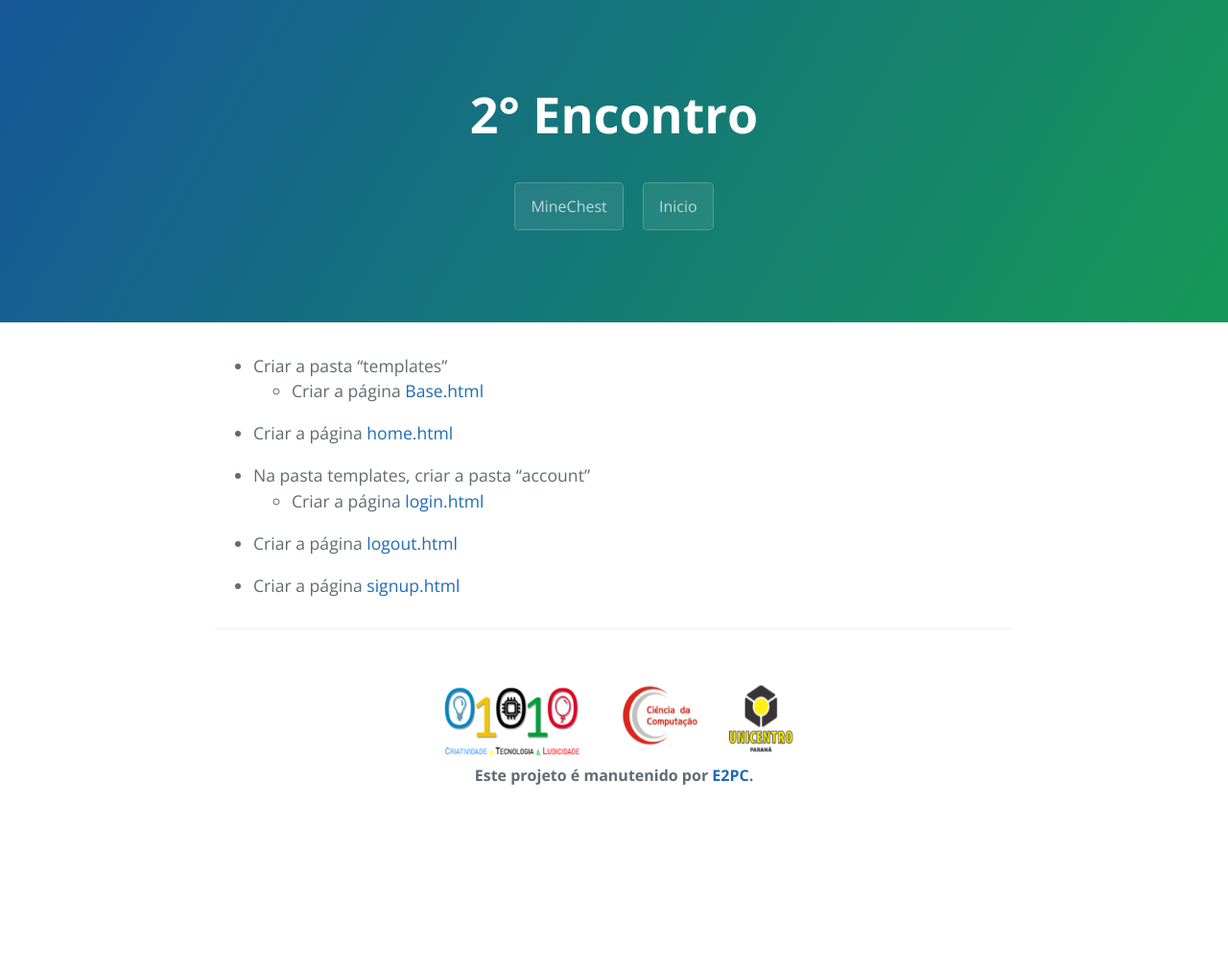
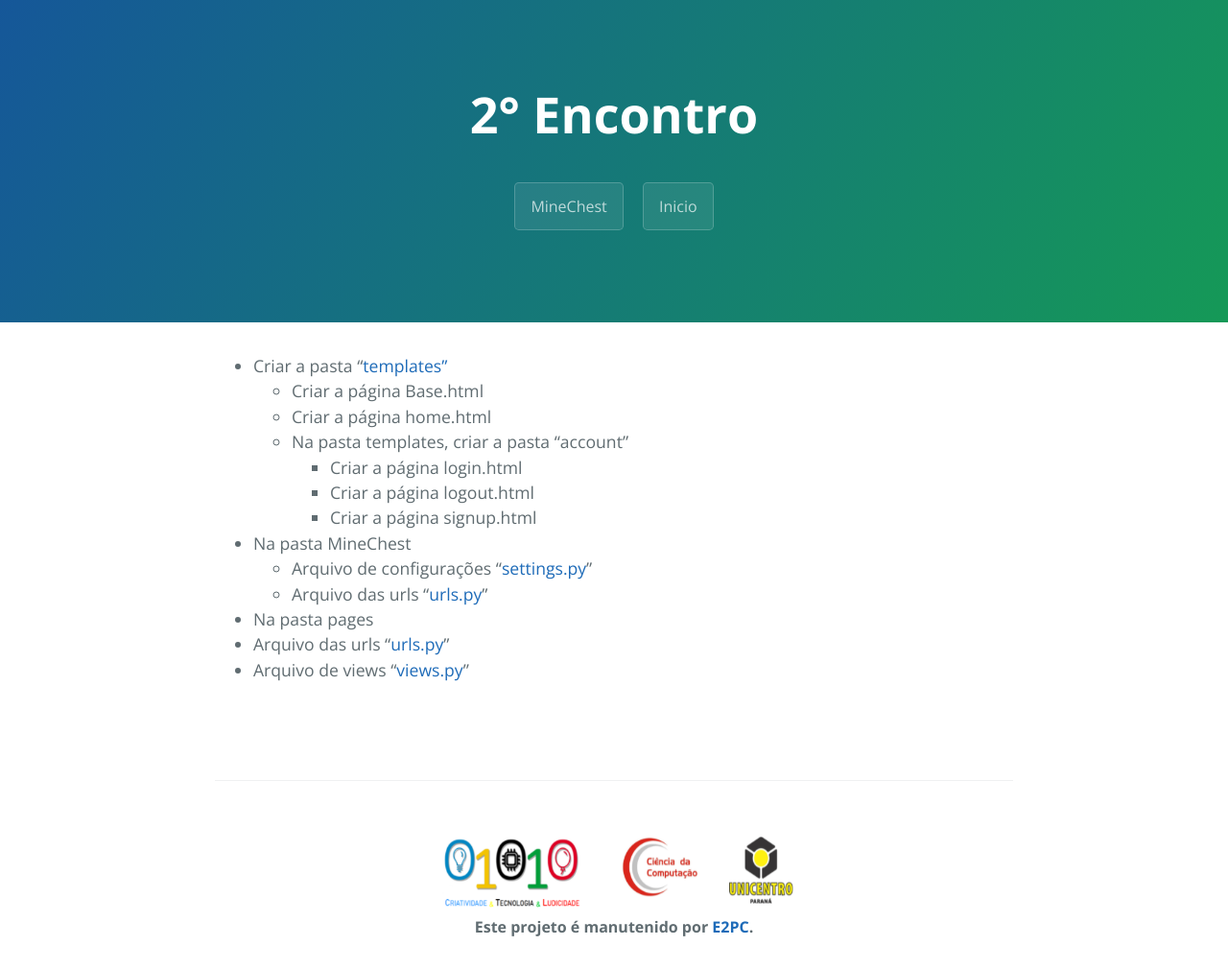
Before and after one commit to E2PC/ProjectPage, a Jekyll site: the page built from Encontro2.md, in a window 1280 px wide. Shown: the whole page at 96% size. Built offline with Jekyll 4.4.1, drawn with Linux system fonts in a browser that asks for light colours; before the commit the page ends 900 px from its top, so only the background shows below that; some of the changed lines change nothing that is shown.

Commit message:
Update Encontro2.md

```diff
--- a/Encontro2.md
+++ b/Encontro2.md
@@ -5,129 +5,199 @@
 button: Encontro2
 blocker: 1
 ---
-- Criar a pasta "templates"
-  - Criar a página <a href="#" onclick="Mudarestado('base')">Base.html</a>
-<div style="display:none" id="base">
+- Criar a pasta "<a href="https://github.com/E2PC/ProjectPage/blob/gh-pages/archieves/templates.rar?raw=true" download>templates"</a>
+  - Criar a página Base.html
+  - Criar a página home.html
+  - Na pasta templates, criar a pasta "account"
+    - Criar a página login.html
+    - Criar a página logout.html
+    - Criar a página signup.html
+- Na pasta MineChest
+  - Arquivo de configurações "<a href="#" onclick="Mudarestado('settings')">settings.py</a>"
+  - Arquivo das urls "<a href="#" onclick="Mudarestado('minechesturls')">urls.py</a>"
+
+ - Na pasta pages
+  - Arquivo das urls "<a href="#" onclick="Mudarestado('pagesurls')">urls.py</a>"
+  - Arquivo de views "<a href="#" onclick="Mudarestado('pagesviews')">views.py</a>"
+
+<br><br>
+
+<div style="display:none" class="TableBody" id="pagesurls">
 <textarea readonly rows='20' cols='100'>
 {% raw %}
-<html>
-<head>
-    <meta charset = "utf-8">
-    <meta name="viewport" content="width=device-width, initial-scale=1.0">
-	<link rel="stylesheet" href="{% static 'css/style.css' %}" />
-	<link rel="shortcut icon" href="{% static 'img/favicon.ico' %}" type="image/x-icon" />
-	<link rel="icon" href="{% static 'img/favicon.ico' %}" type="image/x-icon" />
-	<title>{% block title %}{% endblock %}</title>
-</head>
-<body id="panorama">
-	<!-- Bloco de conteúdos que se extende a todas as partes do sistema -->
-    <main class="container">
-        {% block content %}
+from django.urls import path
+from . import views
 
-		{% endblock %}
-    </main>
-	<!-- Fim do Bloco que se extende a outras bases -->
-</body>
-</html>
+app_name = "pages"
+
+urlpatterns = [
+	path("", views.HomePageView.as_view(), name="home"),
+]
+{% endraw %}
+</textarea>
+</div>
+
+<div style="display:none" class="TableBody" id="pagesviews">
+<textarea readonly rows='20' cols='100'>
+{% raw %}
+from django.views.generic import TemplateView
+from django.http import HttpResponse
+from django.shortcuts import render
+
+class HomePageView(TemplateView):
+	template_name = "home.html"
+{% endraw %}
+</textarea>
+</div>
+
+<div style="display:none" class="TableBody" id="settings">
+<textarea readonly rows='20' cols='100'>
+{% raw %}
+from pathlib import Path
+import os
+import allauth
+
+BASE_DIR = Path(__file__).resolve().parent.parent
+
+SECRET_KEY = 'django-insecure-wgx)lh*&*2dhx*2j$vgk828)98wsb+^kp5y&8^c&&v+=zr64(w'
+
+DEBUG = True
+
+ALLOWED_HOSTS = []
+
+
+INSTALLED_APPS = [
+    'django.contrib.admin',
+    'django.contrib.auth',
+    'django.contrib.contenttypes',
+    'django.contrib.sessions',
+    'django.contrib.messages',
+    'django.contrib.staticfiles',
+    "django.contrib.sites",
+	# 3rd party
+	"allauth",
+	"allauth.account",
+	"allauth.socialaccount",
+	"crispy_forms",
+    "pages.apps.PagesConfig",
+]
+
+MIDDLEWARE = [
+    'django.middleware.security.SecurityMiddleware',
+    'django.contrib.sessions.middleware.SessionMiddleware',
+    'django.middleware.common.CommonMiddleware',
+    'django.middleware.csrf.CsrfViewMiddleware',
+    'django.contrib.auth.middleware.AuthenticationMiddleware',
+    'django.contrib.messages.middleware.MessageMiddleware',
+    'django.middleware.clickjacking.XFrameOptionsMiddleware',
+]
+
+ROOT_URLCONF = 'MineChest.urls'
+
+TEMPLATES = [
+    {
+        'BACKEND': 'django.template.backends.django.DjangoTemplates',
+        'DIRS': [BASE_DIR / "templates"],
+        'APP_DIRS': True,
+        'OPTIONS': {
+            'context_processors': [
+                'django.template.context_processors.debug',
+                'django.template.context_processors.request',
+                'django.contrib.auth.context_processors.auth',
+                'django.contrib.messages.context_processors.messages',
+            ],
+        },
+    },
+]
+
+WSGI_APPLICATION = 'MineChest.wsgi.application'
+
+
+DATABASES = {
+    'default': {
+        'ENGINE': 'django.db.backends.sqlite3',
+        'NAME': BASE_DIR / 'db.sqlite3',
+    }
+}
+
+AUTH_PASSWORD_VALIDATORS = [
+    {
+        'NAME': 'django.contrib.auth.password_validation.UserAttributeSimilarityValidator',
+    },
+    {
+        'NAME': 'django.contrib.auth.password_validation.MinimumLengthValidator',
+    },
+    {
+        'NAME': 'django.contrib.auth.password_validation.CommonPasswordValidator',
+    },
+    {
+        'NAME': 'django.contrib.auth.password_validation.NumericPasswordValidator',
+    },
+]
+
+LANGUAGE_CODE = 'en-us'
+
+TIME_ZONE = 'UTC'
+
+USE_I18N = True
+
+USE_L10N = True
+
+USE_TZ = True
+
+STATIC_URL = '/static/'
+
+SITE_ID = 1
+
+# Django-allauth
+
+AUTHENTICATION_BACKENDS = [
+	"django.contrib.auth.backends.ModelBackend",
+	"allauth.account.auth_backends.AuthenticationBackend",
+]
+SITE_ID = 1
+EMAIL_BACKEND = "django.core.mail.backends.console.EmailBackend"
+LOGIN_REDIRECT_URL = "/"
+ACCOUNT_SESSION_REMEMBER = True
+ACCOUNT_SIGNUP_PASSWORD_ENTER_TWICE = False
+ACCOUNT_USERNAME_REQUIRED = False
+ACCOUNT_AUTHENTICATION_METHOD = "email"
+ACCOUNT_EMAIL_REQUIRED = True
+ACCOUNT_UNIQUE_EMAIL = True
+
+
+# crispy-forms
+CRISPY_TEMPLATE_PACK = "bootstrap4"
+
+{% endraw %}
+</textarea>
+</div>
+
+<div style="display:none" class="TableBody" id="minechesturls">
+<textarea readonly rows='20' cols='100'>
+{% raw %}
+from django.contrib import admin
+from django.urls import include, path
+
+urlpatterns = [
+	path("admin/", admin.site.urls),
+	path("accounts/", include("allauth.urls")),
+	# Local
+	path("", include("pages.urls", namespace="pages")),
+]
 {% endraw %}
 </textarea>
 </div>
 
 
-  - Criar a página <a href="#" onclick="Mudarestado('home')">home.html</a>
-<div style="display:none" id="home">
-<textarea readonly rows='20' cols='100'>
-{% raw %}
-{% extends 'base.html' %}
-
-{% block title %}Página Inicial{% endblock %}
-
-{% block content %}
-
-	{% if user.is_authenticated %}
-		<p>Olá!</p>
-	{% else %}
-		<div align="center" class="button-wrapper">
-			<a href="{% url 'account_login' %}"><div class="button"><span>Entrar</span></div></a>
-			<a href="{% url 'account_signup' %}"><div class="button"><span>Criar Conta</span></div></a>
-		</div>
-	{% endif %}
-{% endblock %}
-{% endraw %}
-</textarea>
-</div>
-
-- Na pasta templates, criar a pasta "account"
-  - Criar a página <a href="#" onclick="Mudarestado('login')">login.html</a>
-<div style="display:none" id="login">
-<textarea readonly rows='20' cols='100'>
-{% raw %}
-{% extends 'base.html' %}
-
-{% load crispy_forms_tags %}
-
-{% block title %}Entrar{% endblock %}
-
-{% block content %}
-	<br><br>
-    <h2>Entrar</h2>
-    <form method="post">
-        {% csrf_token %}
-        {{ form|crispy }}
-        <button class="btn btn-success" type="submit">Entrar</button>
-    </form>
-{% endblock %}
-{% endraw %}
-</textarea>
-</div>
-  - Criar a página <a href="#" onclick="Mudarestado('logout')">logout.html</a>
-<div style="display:none" id="logout">
-<textarea readonly rows='20' cols='100'>
-{% raw %}
-{% extends 'base.html' %}
-
-{% block title %}Sair{% endblock %}
-
-{% block content %}
-    <h2>Sair</h2>
-    <p>Você tem certeza que deseja sair?</p>
-    <form method="post" action="{% url 'account_logout' %}">
-        {% csrf_token %}
-        <button class="btn btn-danger" type="submit">Sair</button>
-    </form>
-{% endblock %}
-{% endraw %}
-</textarea>
-</div>
-  - Criar a página <a href="#" onclick="Mudarestado('signup')">signup.html</a>
-<div style="display:none" id="signup">
-<textarea readonly rows='20' cols='100'>
-{% raw %}
-{% extends 'base.html' %}
-
-{% load crispy_forms_tags %}
-
-{% block title %}Cadastro{% endblock %}
-
-{% block content %}
-	<br><br>
-    <h2>Cadastrar Conta</h2>
-    <form method="post">
-        {% csrf_token %}
-        {{ form|crispy }}
-		<br>
-        <button class="btn btn-success" type="submit">Cadastrar</button>
-    </form>
-{% endblock %}
-{% endraw %}
-</textarea>
-</div>
 <script>
-	function Mudarestado(el) {
-        var display = document.getElementById(el).style.display;
-        if(display == "block")
-            document.getElementById(el).style.display = 'none';
-        else
-            document.getElementById(el).style.display = 'block';
-    }
+	function Mudarestado(id) {
+		document.querySelectorAll(".TableBody").forEach(function(div) {
+		if (div.id == id) {
+			div.style.display = div.style.display == "none" ? "block" : "none";
+		} else {
+			div.style.display = "none";
+		}
+	  });
+	}
 </script>
```
